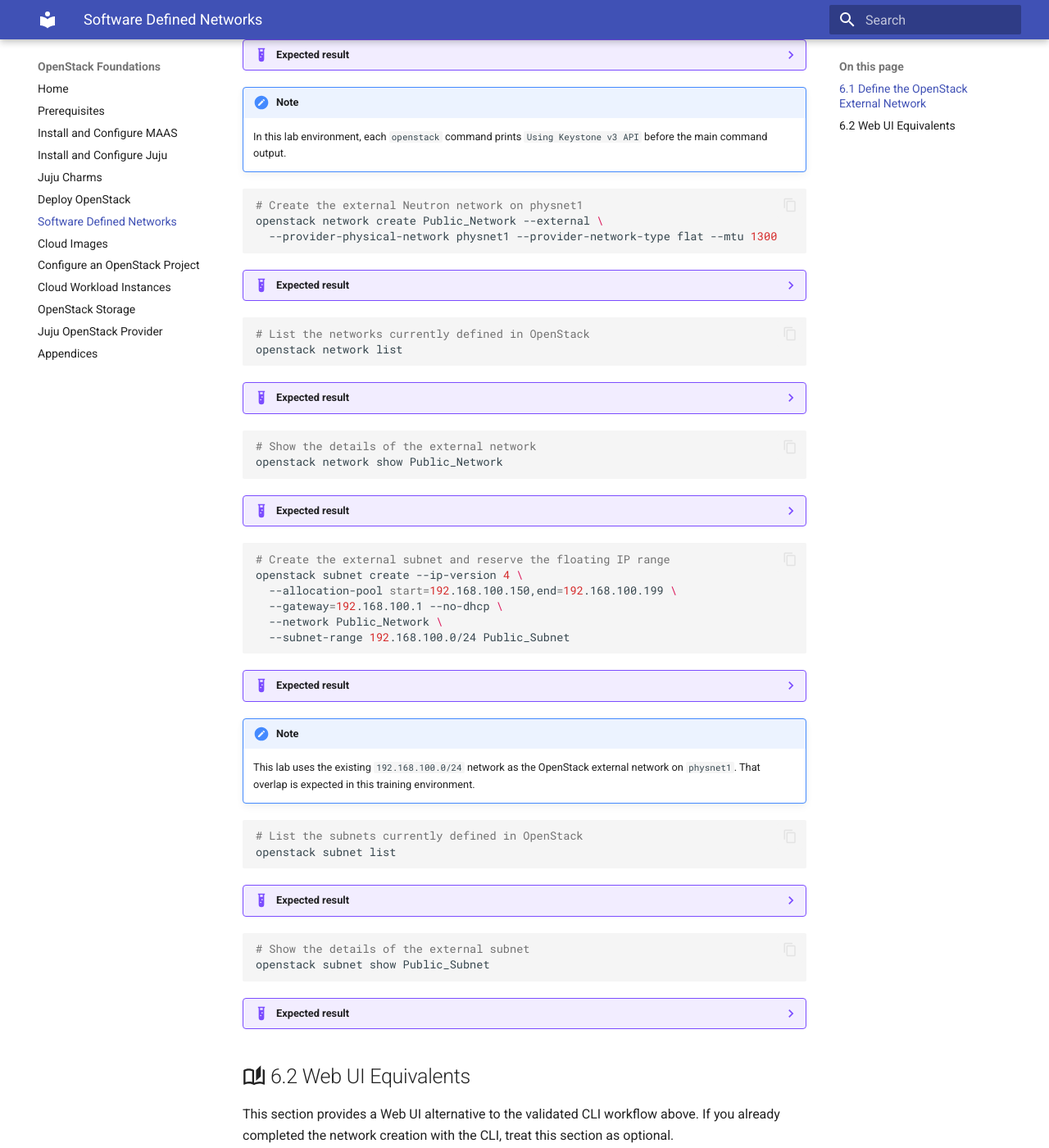
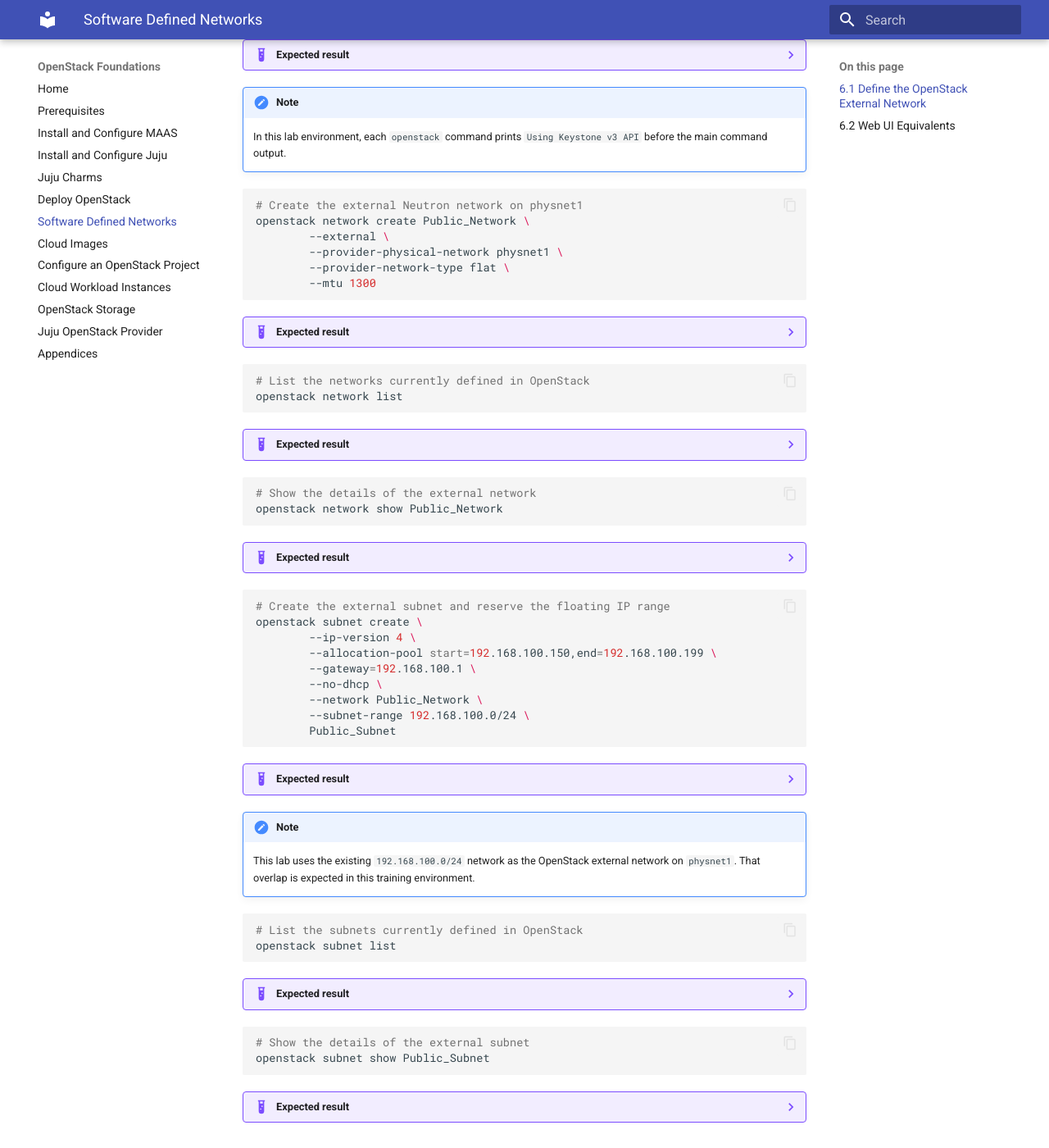
Before and after one commit to radumoisan/canonical-openstack-foundations, an MkDocs documentation site: the page built from docs/software-defined-networks.md, in a window 1280 px wide and 1400 px high, scrolled down 561 px. Shown: the whole window at 82% size. Built offline with MkDocs 1.6.1 and Material for MkDocs 9.7.7, drawn with Linux system fonts in a browser that asks for light colours.

Commit message:
Reformat SDN command blocks for consistency

````diff
--- a/docs/software-defined-networks.md
+++ b/docs/software-defined-networks.md
@@ -31,8 +31,11 @@
 
 ```bash
 # Create the external Neutron network on physnet1
-openstack network create Public_Network --external \
-  --provider-physical-network physnet1 --provider-network-type flat --mtu 1300
+openstack network create Public_Network \
+        --external \
+        --provider-physical-network physnet1 \
+        --provider-network-type flat \
+        --mtu 1300
 ```
 
 ??? example "Expected result"
@@ -133,11 +136,14 @@
 
 ```bash
 # Create the external subnet and reserve the floating IP range
-openstack subnet create --ip-version 4 \
-  --allocation-pool start=192.168.100.150,end=192.168.100.199 \
-  --gateway=192.168.100.1 --no-dhcp \
-  --network Public_Network \
-  --subnet-range 192.168.100.0/24 Public_Subnet
+openstack subnet create \
+        --ip-version 4 \
+        --allocation-pool start=192.168.100.150,end=192.168.100.199 \
+        --gateway=192.168.100.1 \
+        --no-dhcp \
+        --network Public_Network \
+        --subnet-range 192.168.100.0/24 \
+        Public_Subnet
 ```
 
 ??? example "Expected result"
````
